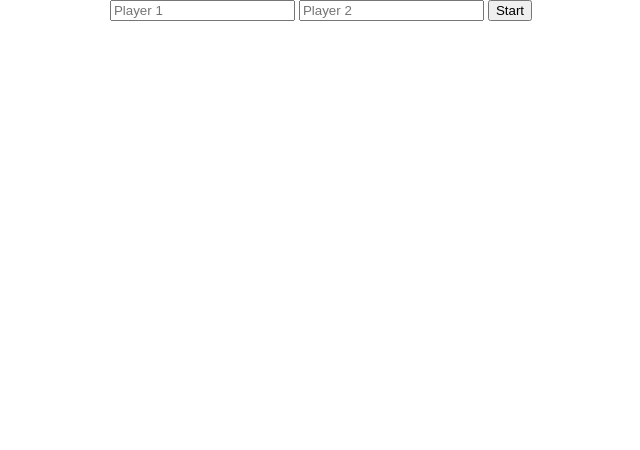
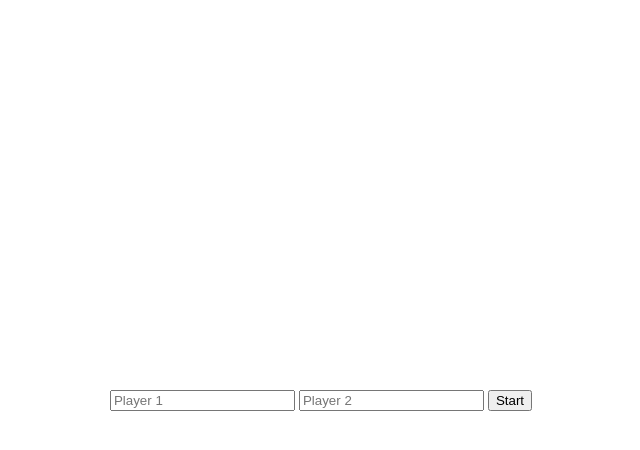
Before and after one commit to acciojob/tictactoe-Vaishnavi11656, a website: page main.html in a window 1280 px wide. Shown: the whole page, without its empty margins (319-959 px from the left). Drawn offline with Linux system fonts and the light colour scheme.

Commit message:
created a submission

```diff
--- a/styles.css
+++ b/styles.css
@@ -1,7 +1,7 @@
 /*  your css code here. If applicable */
 body{
 	margin:0;
-	padding:0'
+	padding:0;
 	height:100vh;
 	width:100vw;
 	display:flex;
```
